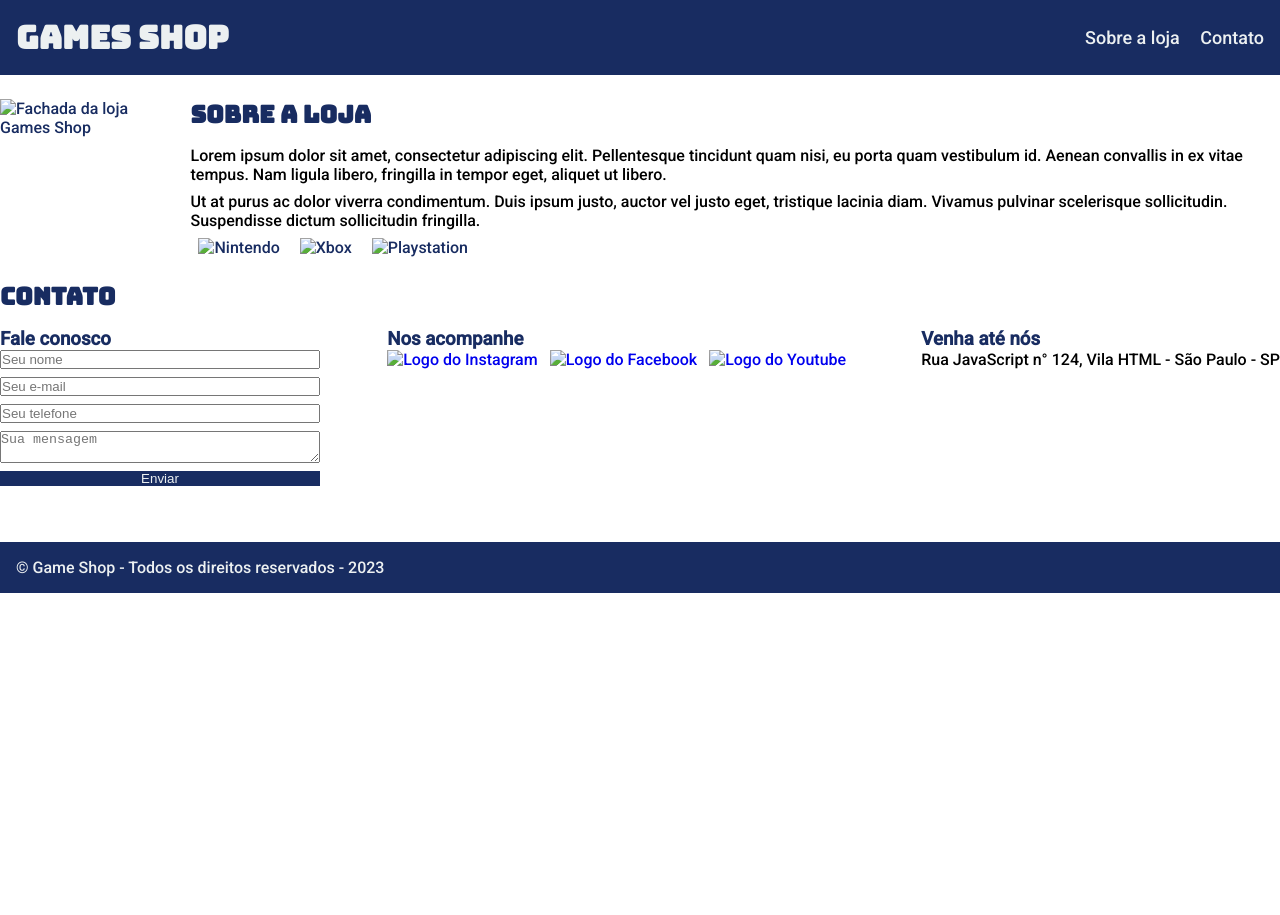
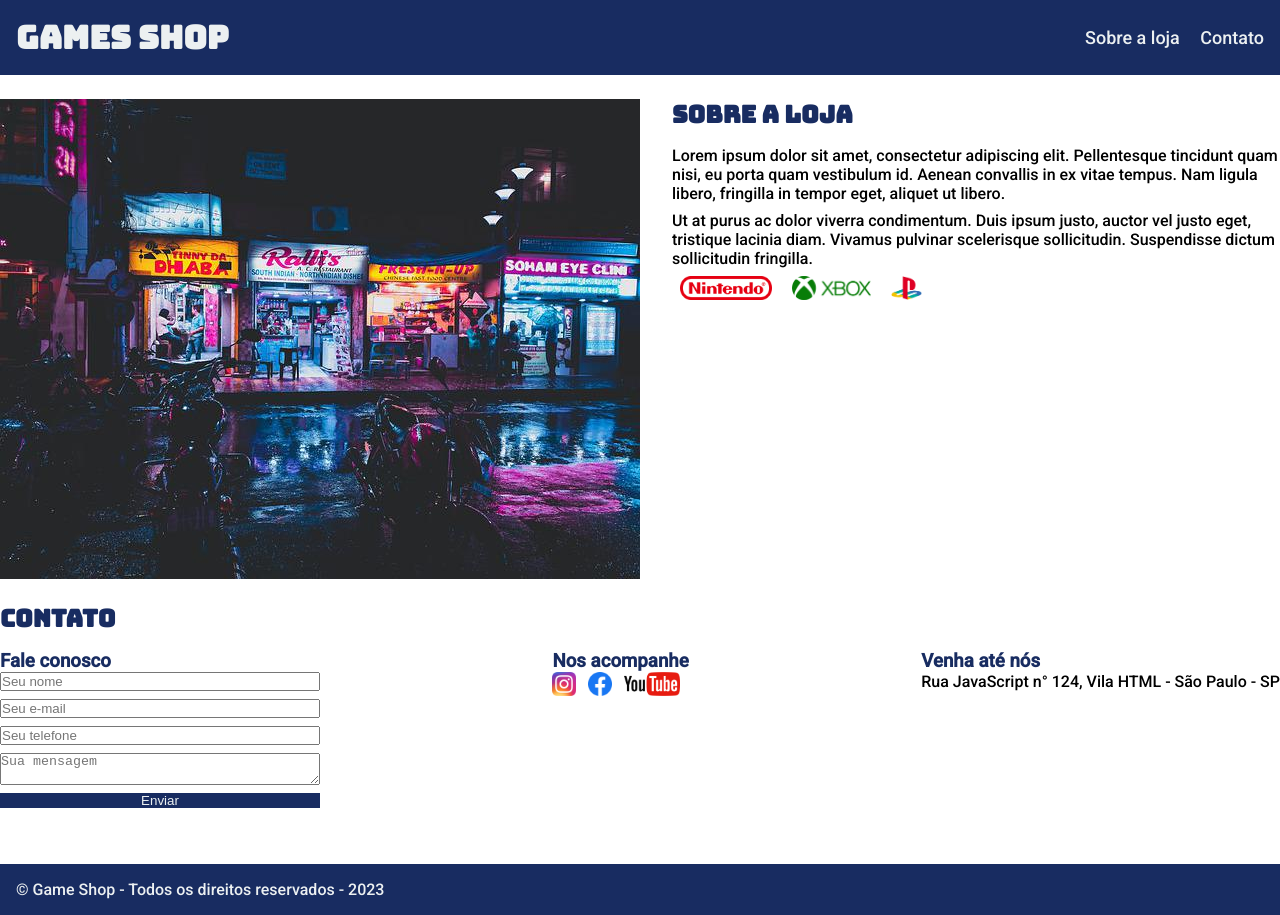
Before and after one commit to wellingtonmateusy/games_store, a plain HTML site: page index.html in a window 1280 px wide. Before the commit the page ends 800 px from the top, so only its background shows below. Drawn offline with Linux system fonts and the light colour scheme.

Commit message:
Atualização

```diff
--- a/index.html
+++ b/index.html
@@ -30,7 +30,7 @@
 
         <section id="about">
             <div class="container">
-                <img class="store-front" src="/Exercicios/GameShop/Midias/loja.jpg" alt="Fachada da loja Games Shop"/>
+                <img class="store-front" src="/Midias/loja.jpg" alt="Fachada da loja Games Shop"/>
                 <div>
                     <h2>Sobre a loja</h2>
                     <p>
@@ -46,9 +46,9 @@
                         Suspendisse dictum sollicitudin fringilla.
                     </p>
                     <ul class="brands-list">
-                        <li><img src="/Exercicios/GameShop/Midias/nintendo.png" alt="Nintendo"/></li>
-                        <li><img src="/Exercicios/GameShop/Midias/xbox.png" alt="Xbox" /></li>
-                        <li><img src="/Exercicios/GameShop/Midias/playstation.png" alt="Playstation"/></li>
+                        <li><img src="/Midias/nintendo.png" alt="Nintendo"/></li>
+                        <li><img src="/Midias/xbox.png" alt="Xbox" /></li>
+                        <li><img src="/Midias/playstation.png" alt="Playstation"/></li>
                     </ul>
                 </div>
             </div>
@@ -71,17 +71,17 @@
                             <ul class="social-links">
                                 <li>
                                     <a href="#" title="Siga-nos no Instagram">
-                                        <img src="/Exercicios/GameShop/Midias/instagram.png" alt="Logo do Instagram" />
+                                        <img src="/Midias/instagram.png" alt="Logo do Instagram" />
                                     </a>
                                 </li>
                                 <li>
                                     <a href="#" title="Siga-nos no Facebook">
-                                        <img src="/Exercicios/GameShop/Midias/facebook.png" alt="Logo do Facebook" />
+                                        <img src="/Midias/facebook.png" alt="Logo do Facebook" />
                                     </a>
                                 </li>
                                 <li>
                                     <a href="#" title="Visite nosso canal no Youtube">
-                                        <img src="/Exercicios/GameShop/Midias/youtube.png" alt="Logo do Youtube" />
+                                        <img src="/Midias/youtube.png" alt="Logo do Youtube" />
                                     </a>
                                 </li>
                             </ul>
```
